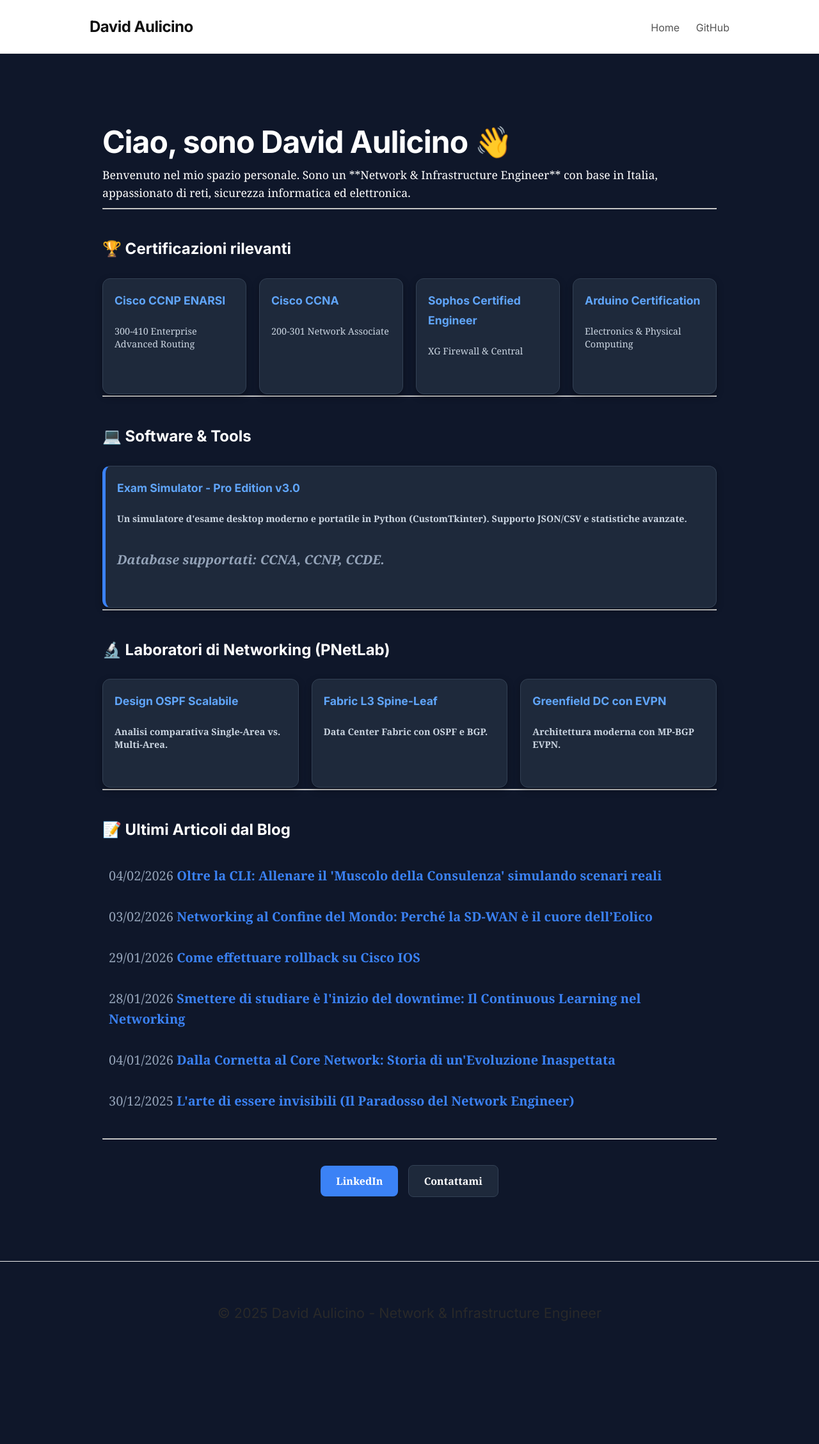
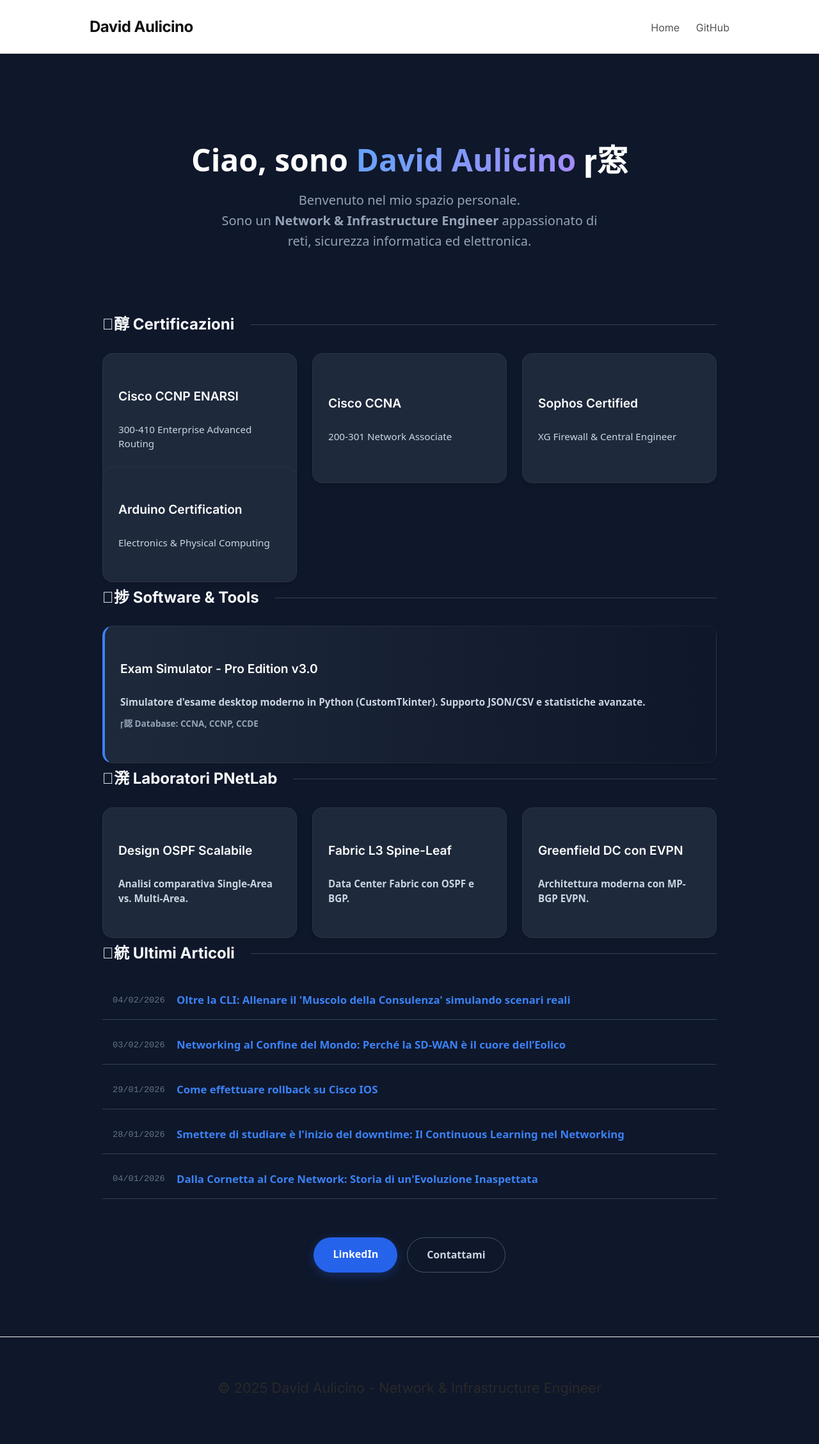
Before and after one commit to davidaulicino17/GitPages, a Jekyll site: the page built from index.md, in a window 1280 px wide. Shown: the whole page at 64% size. Built offline with Jekyll 4.4.1, drawn with Linux system fonts in a browser that asks for light colours; before the commit the page ends 2139 px from its top, so only the background shows below that; part of the change alters nothing that is shown.

Commit message:
Update index.md

```diff
--- a/index.md
+++ b/index.md
@@ -4,122 +4,211 @@ title: Home
 ---
 
 <style>
-/* Reset e Sfondo Body */
+/* 1. CONFIGURAZIONE GLOBALE */
 body {
-    background-color: #0f172a !important;
-    color: #ffffff !important; /* Testo principale bianco puro */
+    background-color: #0f172a !important; /* Slate 900 */
+    font-family: system-ui, -apple-system, "Segoe UI", Roboto, "Helvetica Neue", Arial, sans-serif;
+    color: #e2e8f0; /* Slate 200 - non bianco puro, stanca meno gli occhi */
 }
 
-/* Forzatura colore titoli e grassetti per massima visibilità */
-h1, h2, h3, h4, strong, b {
-    color: #ffffff !important;
+/* 2. HERO SECTION (Intestazione) */
+.hero-section {
+    text-align: center;
+    padding: 60px 20px 40px 20px;
+    max-width: 800px;
+    margin: 0 auto;
 }
 
-/* Classe specifica per la sezione intro per garantire il bianco */
-.intro-text {
-    color: #ffffff !important;
-    font-size: 1.1rem;
-    line-height: 1.6;
+.hero-title {
+    font-size: 3rem;
+    font-weight: 800;
+    margin-bottom: 20px;
+    color: #ffffff;
+    line-height: 1.1;
 }
 
-/* Griglia della Home Page */
+/* Effetto gradiente sul nome */
+.text-gradient {
+    background: linear-gradient(135deg, #60a5fa 0%, #a78bfa 100%);
+    -webkit-background-clip: text;
+    -webkit-text-fill-color: transparent;
+}
+
+.hero-subtitle {
+    font-size: 1.25rem;
+    color: #94a3b8; /* Slate 400 */
+    line-height: 1.6;
+    max-width: 600px;
+    margin: 0 auto;
+}
+
+/* 3. SEZIONI E TITOLI */
+.section-title {
+    font-size: 1.5rem;
+    font-weight: 700;
+    color: #f8fafc;
+    margin-top: 60px;
+    margin-bottom: 30px;
+    display: flex;
+    align-items: center;
+    gap: 10px;
+}
+
+/* Linea decorativa accanto ai titoli */
+.section-title::after {
+    content: "";
+    flex: 1;
+    height: 1px;
+    background: #334155;
+    margin-left: 15px;
+}
+
+/* 4. GRIGLIA CARDS */
 .grid-container {
     display: grid;
-    grid-template-columns: repeat(auto-fit, minmax(220px, 1fr));
-    gap: 20px;
-    margin: 20px 0 40px 0;
+    grid-template-columns: repeat(auto-fit, minmax(240px, 1fr));
+    gap: 24px;
 }
 
-/* Link Card */
-.card-link {
-    text-decoration: none;
-    color: inherit;
-    display: block;
-}
-
-/* Card in Dark Mode */
+/* 5. CARD DESIGN */
 .card {
-    background: #1e293b;
-    padding: 18px;
-    border-radius: 12px;
-    box-shadow: 0 4px 12px rgba(0,0,0,0.3);
-    border: 1px solid #334155;
-    transition: all 0.3s cubic-bezier(0.4, 0, 0.2, 1);
+    background: #1e293b; /* Slate 800 */
+    padding: 24px;
+    border-radius: 16px;
+    border: 1px solid rgba(255, 255, 255, 0.05); /* Bordo sottilissimo */
     height: 100%;
     display: flex;
     flex-direction: column;
+    justify-content: center;
+    transition: all 0.3s ease;
+    box-shadow: 0 4px 6px -1px rgba(0, 0, 0, 0.1);
 }
 
-/* Hover Effect */
-.card-link:hover .card {
+.card-link {
+    text-decoration: none;
+    display: block;
+    height: 100%;
+}
+
+/* Hover Effect: Sale leggermente e si illumina il bordo */
+.card-link:hover .card, .card:hover {
     transform: translateY(-5px);
-    border-color: #3b82f6;
-    box-shadow: 0 0 15px rgba(59, 130, 246, 0.4);
+    border-color: #3b82f6; /* Blue 500 */
+    box-shadow: 0 10px 30px -10px rgba(59, 130, 246, 0.3);
 }
 
 .card h3 {
     margin-top: 0;
-    font-size: 1.1rem;
-    color: #60a5fa !important; /* Azzurro chiaro per i titoli card */
+    font-size: 1.2rem;
+    font-weight: 600;
+    color: #ffffff !important;
     margin-bottom: 8px;
 }
 
 .card p {
-    font-size: 0.9rem;
-    color: #cbd5e1 !important; /* Grigio chiaro per le descrizioni interne alle card */
+    font-size: 0.95rem;
+    color: #cbd5e1 !important; /* Slate 300 */
     margin-bottom: 0;
-    line-height: 1.4;
+    line-height: 1.5;
 }
 
-/* Lista Blog */
-.post-list-home {
+/* Card Speciale (Software) */
+.card-featured {
+    border-left: 4px solid #3b82f6;
+    background: linear-gradient(to right, #1e293b, #0f172a);
+}
+
+/* 6. LISTA ARTICOLI BLOG */
+.post-list-modern {
     list-style: none;
     padding: 0;
 }
-.post-list-home li {
-    margin-bottom: 12px;
-    padding: 10px;
-    border-radius: 8px;
+
+.post-item {
+    display: flex;
+    align-items: center; /* Allinea verticalmente data e titolo */
+    justify-content: space-between;
+    padding: 16px;
+    border-bottom: 1px solid #334155;
     transition: background 0.2s;
 }
-.post-list-home li:hover {
-    background: #1e293b;
+
+.post-item:hover {
+    background: rgba(59, 130, 246, 0.1);
+    border-radius: 8px;
+    border-bottom-color: transparent;
 }
-.post-list-home a {
+
+.post-date {
+    font-size: 0.85rem;
+    color: #64748b;
+    font-family: monospace;
+    min-width: 100px; /* Allinea i titoli */
+}
+
+.post-link {
     color: #3b82f6 !important;
     text-decoration: none;
-    font-weight: bold;
-}
-.post-list-home span {
-    color: #94a3b8 !important;
+    font-weight: 600;
+    font-size: 1.05rem;
+    flex-grow: 1;
 }
 
-/* Bottoni */
+.post-link:hover {
+    text-decoration: underline;
+}
+
+/* 7. BOTTONI (Pillole) */
+.btn-group {
+    margin-top: 60px;
+    text-align: center;
+    display: flex;
+    justify-content: center;
+    gap: 15px;
+}
+
 .btn {
     display: inline-block;
-    padding: 10px 24px;
-    background: #3b82f6;
+    padding: 12px 30px;
+    border-radius: 50px;
+    text-decoration: none;
+    font-weight: 600;
+    transition: all 0.2s;
+}
+
+.btn-primary {
+    background: #2563eb;
     color: #ffffff !important;
-    border-radius: 8px;
-    text-decoration: none;
-    font-weight: bold;
-    transition: transform 0.2s;
+    box-shadow: 0 4px 15px rgba(37, 99, 235, 0.3);
 }
-.btn:hover {
-    transform: scale(1.05);
+.btn-primary:hover {
+    background: #1d4ed8;
+    transform: translateY(-2px);
 }
+
+.btn-secondary {
+    background: transparent;
+    border: 1px solid #475569;
+    color: #cbd5e1 !important;
+}
+.btn-secondary:hover {
+    border-color: #cbd5e1;
+    background: rgba(255, 255, 255, 0.05);
+}
+
+/* Nasconde elementi Markdown standard non desiderati */
+h1, hr { display: none; }
 </style>
 
-# Ciao, sono David Aulicino 👋
-
-<div class="intro-text">
-Benvenuto nel mio spazio personale.
-Sono un **Network & Infrastructure Engineer** con base in Italia, appassionato di reti, sicurezza informatica ed elettronica.
+<div class="hero-section">
+    <div class="hero-title">Ciao, sono <span class="text-gradient">David Aulicino</span> 窓</div>
+    <div class="hero-subtitle">
+        Benvenuto nel mio spazio personale.<br>
+        Sono un <strong>Network & Infrastructure Engineer</strong> appassionato di reti, sicurezza informatica ed elettronica.
+    </div>
 </div>
 
----
-
-### 🏆 Certificazioni rilevanti
+<h2 class="section-title">醇 Certificazioni</h2>
 <div class="grid-container">
   <div class="card">
     <h3>Cisco CCNP ENARSI</h3>
@@ -130,8 +219,8 @@ Sono un **Network & Infrastructure Engineer** con base in Italia, appassionato d
     <p>200-301 Network Associate</p>
   </div>
   <div class="card">
-    <h3>Sophos Certified Engineer</h3>
-    <p>XG Firewall & Central</p>
+    <h3>Sophos Certified</h3>
+    <p>XG Firewall & Central Engineer</p>
   </div>
   <div class="card">
     <h3>Arduino Certification</h3>
@@ -139,24 +228,20 @@ Sono un **Network & Infrastructure Engineer** con base in Italia, appassionato d
   </div>
 </div>
 
----
-
-### 💻 Software & Tools
-
+<h2 class="section-title">捗 Software & Tools</h2>
 <div class="grid-container" style="grid-template-columns: 1fr;">
   <a href="https://github.com/davidaulicino17/EXAM-SIMULATOR-PUBLIC" class="card-link" target="_blank">
-    <div class="card" style="border-left: 5px solid #3b82f6;">
+    <div class="card card-featured">
       <h3>Exam Simulator - Pro Edition v3.0</h3>
-      <p>Un simulatore d'esame desktop moderno e portatile in Python (CustomTkinter). Supporto JSON/CSV e statistiche avanzate.</p>
-      <br>
-      <em style="color: #94a3b8;">Database supportati: CCNA, CCNP, CCDE.</em>
+      <p>Simulatore d'esame desktop moderno in Python (CustomTkinter). Supporto JSON/CSV e statistiche avanzate.</p>
+      <div style="margin-top: 10px; font-size: 0.85rem; color: #94a3b8;">
+        認 Database: CCNA, CCNP, CCDE
+      </div>
     </div>
   </a>
 </div>
 
----
-
-### 🔬 Laboratori di Networking (PNetLab)
+<h2 class="section-title">溌 Laboratori PNetLab</h2>
 <div class="grid-container">
 
   <a href="https://github.com/davidaulicino17/Laboratory_PNETLAB/tree/main/LAB_%20Design%20OSPF%20Scalabile_Single-Area_vs.%20Multi-Area" class="card-link" target="_blank">
@@ -182,21 +267,17 @@ Sono un **Network & Infrastructure Engineer** con base in Italia, appassionato d
 
 </div>
 
----
-
-### 📝 Ultimi Articoli dal Blog
-<ul class="post-list-home">
-  {% for post in site.posts %}
-    <li>
-      <span>{{ post.date | date: "%d/%m/%Y" }}</span>
-      <a href="{{ post.url | relative_url }}">{{ post.title }}</a>
+<h2 class="section-title">統 Ultimi Articoli</h2>
+<ul class="post-list-modern">
+  {% for post in site.posts limit:5 %}
+    <li class="post-item">
+      <span class="post-date">{{ post.date | date: "%d/%m/%Y" }}</span>
+      <a class="post-link" href="{{ post.url | relative_url }}">{{ post.title }}</a>
     </li>
   {% endfor %}
 </ul>
 
----
-
-<div style="text-align: center; margin-top: 40px;">
-    <a href="https://www.linkedin.com/in/david-aulicino-b9371648" target="_blank" class="btn">LinkedIn</a>
-    <a href="mailto:david.aulicino@tiscali.it" class="btn" style="background: #1e293b; border: 1px solid #334155; margin-left: 10px;">Contattami</a>
+<div class="btn-group">
+    <a href="https://www.linkedin.com/in/david-aulicino-b9371648" target="_blank" class="btn btn-primary">LinkedIn</a>
+    <a href="mailto:david.aulicino@tiscali.it" class="btn btn-secondary">Contattami</a>
 </div>
```
